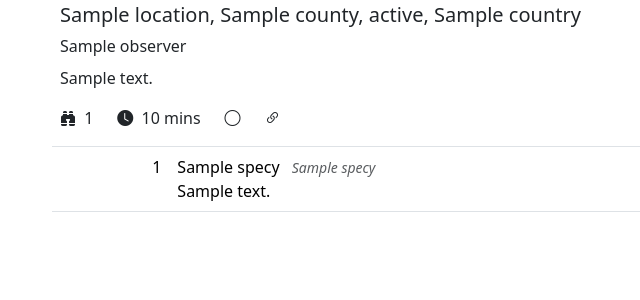
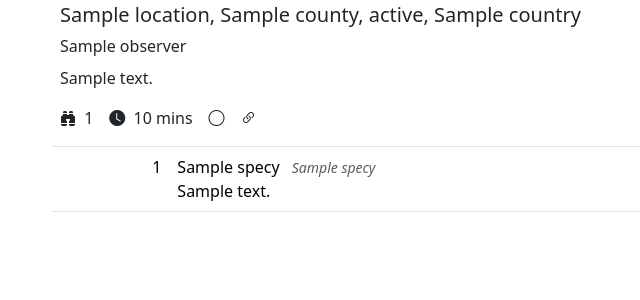
Before and after one commit to StuartMacKay/ebirders-pt, a Django app: template apps/checklists/templates/checklists/detail.html in a window 1280 px wide. Shown: the part 148-448 px from the top of the page, without its empty margins (30-670 px from the left). Run offline with Django 3.2, Linux system fonts and the light colour scheme; the template is opened without the code that fills it: most values are stand-ins (such as "Sample title", 1, 10 or a date in 2020).

Commit message:
feat: Checklist detail - reduce margin between metadata items
So line is displayed without wrapping.

```diff
--- a/apps/checklists/templates/checklists/detail.html
+++ b/apps/checklists/templates/checklists/detail.html
@@ -40,7 +40,7 @@
     <div class="d-flex flex-row mb-3">
 
       {% if checklist.observer_count %}
-        <div class="me-4">
+        <div class="me-3">
           <i class="bi bi-binoculars-fill me-1"
              title="{% trans 'Number of Observers' %}"></i>
           <span>{{ checklist.observer_count }}</span>
@@ -48,7 +48,7 @@
       {% endif %}
 
       {% if checklist.duration %}
-        <div class="me-4">
+        <div class="me-3">
           <i class="bi bi-clock-fill me-1"
              title="{% trans 'Duration' %}"></i>
           <span>{{ checklist.duration }} mins</span>
@@ -56,22 +56,23 @@
       {% endif %}
 
       {% if checklist.protocol_code == "P21" %}
-        <div class="me-4">
+        <div class="me-3">
           <i class="bi bi-person-standing me-1"
-             title="{% trans 'Stationary' %}"></i></div>
+             title="{% trans 'Stationary' %}"></i>
+        </div>
       {% elif checklist.protocol_code == "P22" %}
-        <div class="me-4">
+        <div class="me-3">
           <i class="bi bi-person-walking"
              title="{% trans 'Travelling' %}"></i>
           <span>{{ checklist.distance|floatformat }} km</span>
         </div>
       {% elif checklist.protocol_code == "P20" %}
-        <div class="me-4">
+        <div class="me-3">
           <span>{% trans "Incidental" %}</span>
         </div>
       {% endif %}
 
-      <div class="me-4">
+      <div class="me-3">
         {% if checklist.complete %}
           <i class="bi bi-check-circle" title="{% trans 'Complete' %}"></i>
         {% else %}
@@ -81,7 +82,7 @@
 
       {% if checklist.location.latitude and checklist.location.longitude %}
         {% with lat=checklist.location.latitude lon=checklist.location.longitude %}
-          <div class="me-4">
+          <div class="me-3">
             <a href="http://www.openstreetmap.org/?mlat={{ lat }}&mlon={{ lon }}#map=16/{{ lat }}/{{ lon }}"
                class="link-dark" target="_blank">
                 <i class="bi bi-map" title="{% trans 'Show on OpenStreetMap' %}"></i>
```
